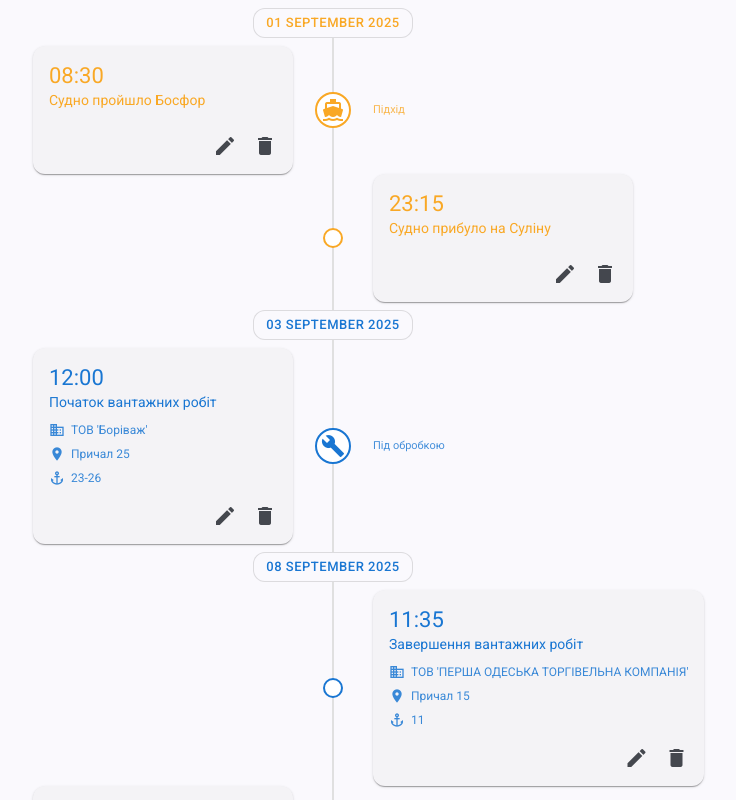
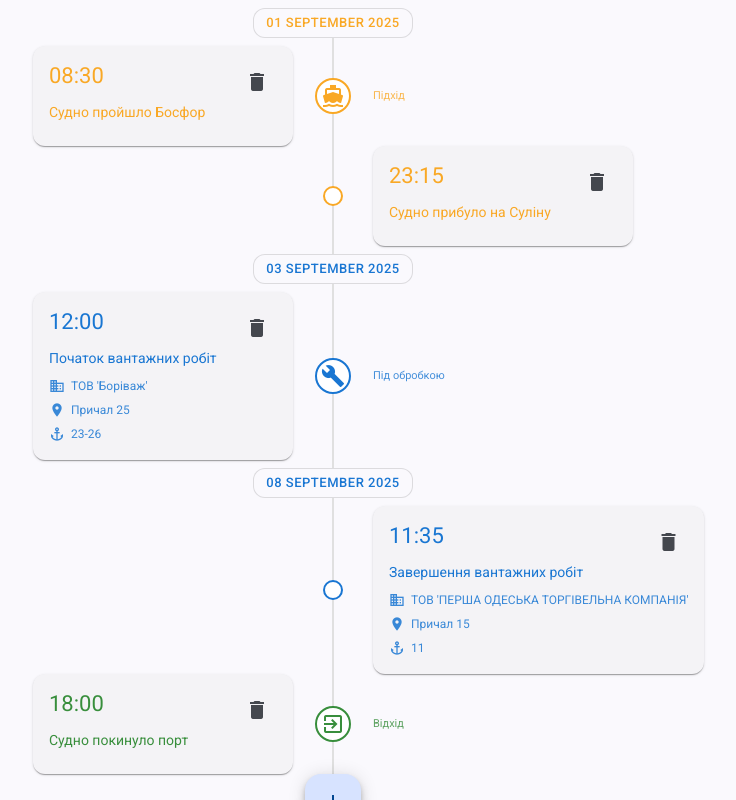
Before and after one commit to vdoichev/my-timeline, an Angular app: page / in a window 1280 px wide. Shown: the top 800 px of the page, without its empty margins (307-1043 px from the left). Built offline with nearby package versions, Linux system fonts and the light colour scheme.

Commit message:
Extended model

```diff
--- a/src/app/vessel-timeline.component/vessel-timeline.component.html
+++ b/src/app/vessel-timeline.component/vessel-timeline.component.html
@@ -89,9 +89,14 @@
 <ng-template #card let-event>
   <mat-card class="timeline-card">
     <mat-card-header>
-      <mat-card-title>
-        {{ event.actualDateTime | date:'HH:mm' }}
-      </mat-card-title>
+      <mat-card-title-group>
+        <mat-card-title>
+          {{ event.actualDateTime | date:'HH:mm' }}
+        </mat-card-title>
+        <button mat-icon-button color="warn" (click)="remove.emit(event)">
+          <mat-icon>delete</mat-icon>
+        </button>
+      </mat-card-title-group>
     </mat-card-header>
 
     <mat-card-content>
@@ -126,15 +131,5 @@
 
       </div>
     </mat-card-content>
-
-    <mat-card-actions align="end">
-      <button mat-icon-button (click)="edit.emit(event)">
-        <mat-icon>edit</mat-icon>
-      </button>
-
-      <button mat-icon-button color="warn" (click)="remove.emit(event)">
-        <mat-icon>delete</mat-icon>
-      </button>
-    </mat-card-actions>
   </mat-card>
 </ng-template>
```
Also changed, not shown: src/app/vessel-timeline.component/vessel-timeline.component.ts (+8 -2 lines).
